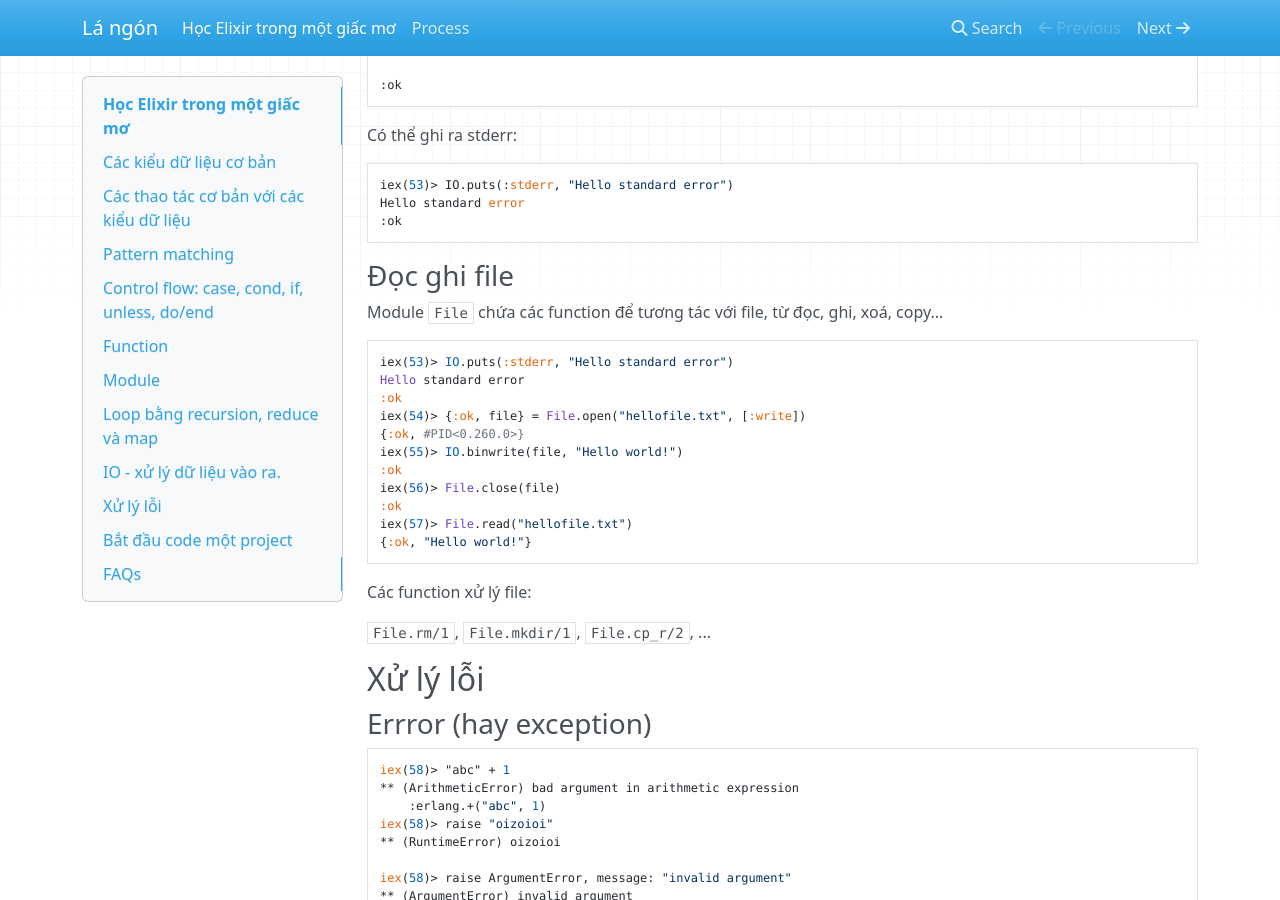
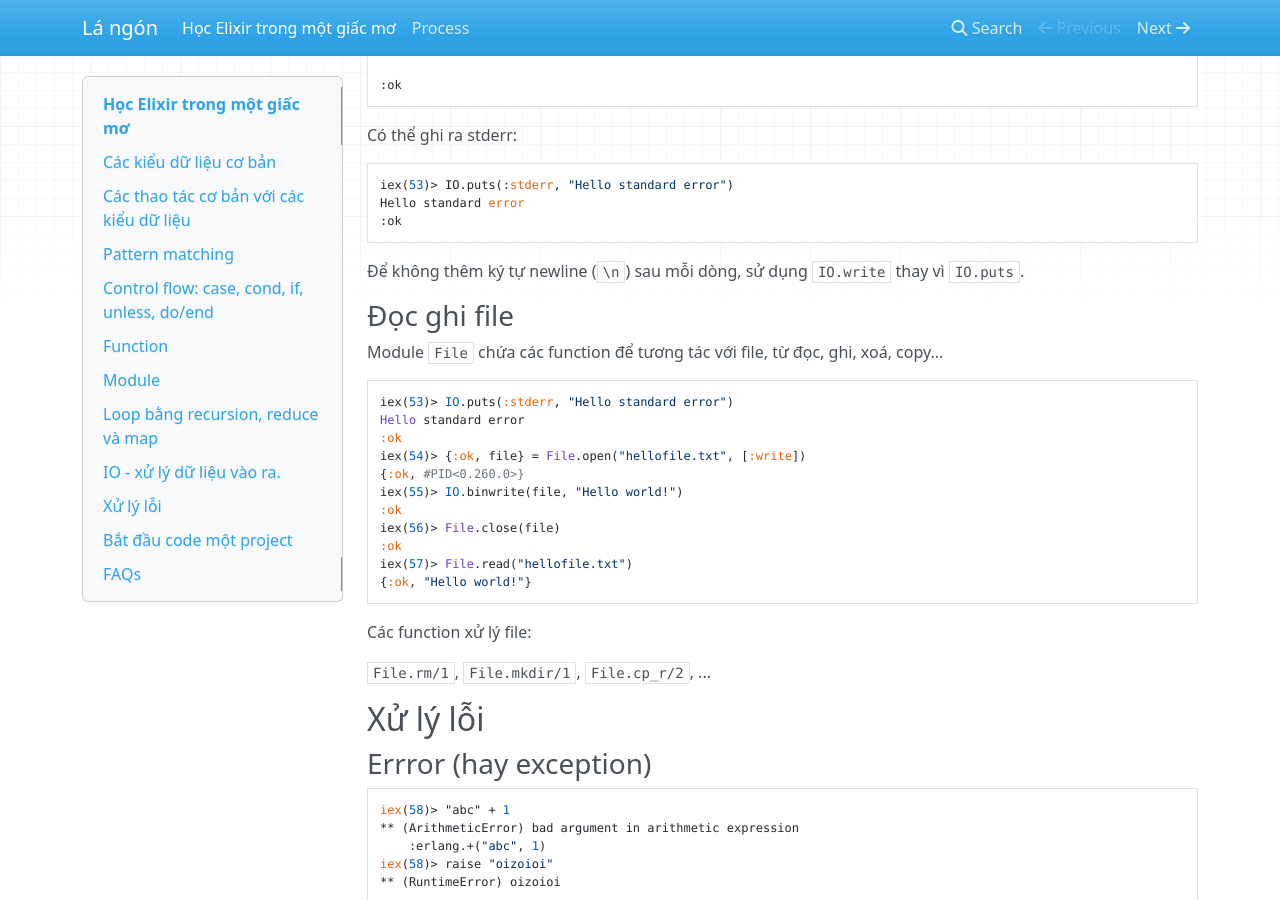
Before and after one commit to hvnsweeting/elixir-trong-mot-giac-mo, an MkDocs documentation site: the page built from docs/index.md, in a window 1280 px wide and 900 px high, scrolled down 22139 px. Built offline with MkDocs 1.6.1, drawn with Linux system fonts in a browser that asks for light colours; nearby versions of some CDN libraries.

Commit message:
Add IO.write

````diff
--- a/docs/index.md
+++ b/docs/index.md
@@ -1185,6 +1185,9 @@ Hello standard error
 :ok
 ```
 
+Để không thêm ký tự newline (`\n`) sau mỗi dòng, sử dụng `IO.write` thay
+vì `IO.puts`.
+
 ### Đọc ghi file
 
 Module `File` chứa các function để tương tác với file, từ đọc, ghi, xoá, copy...
````
